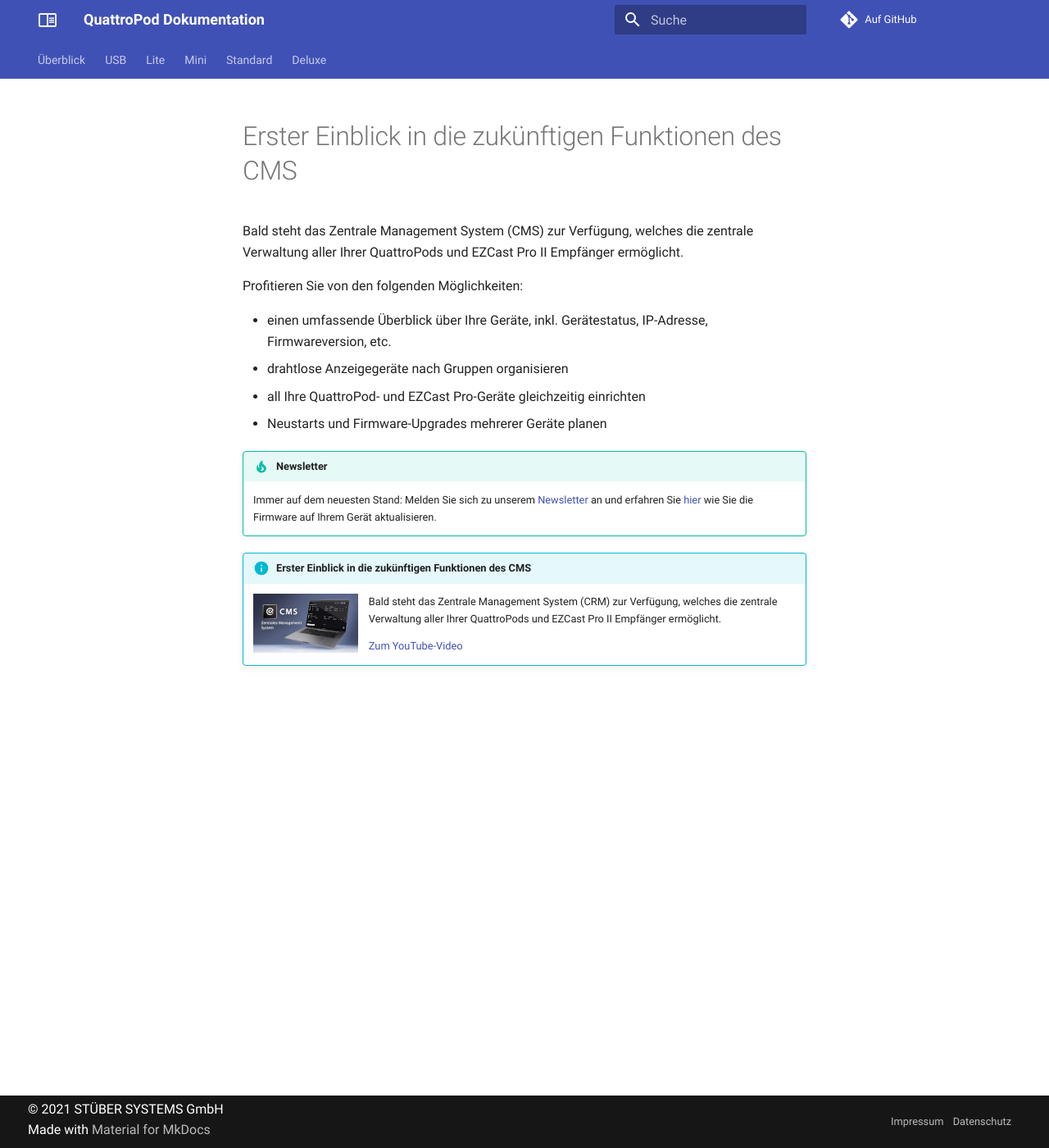
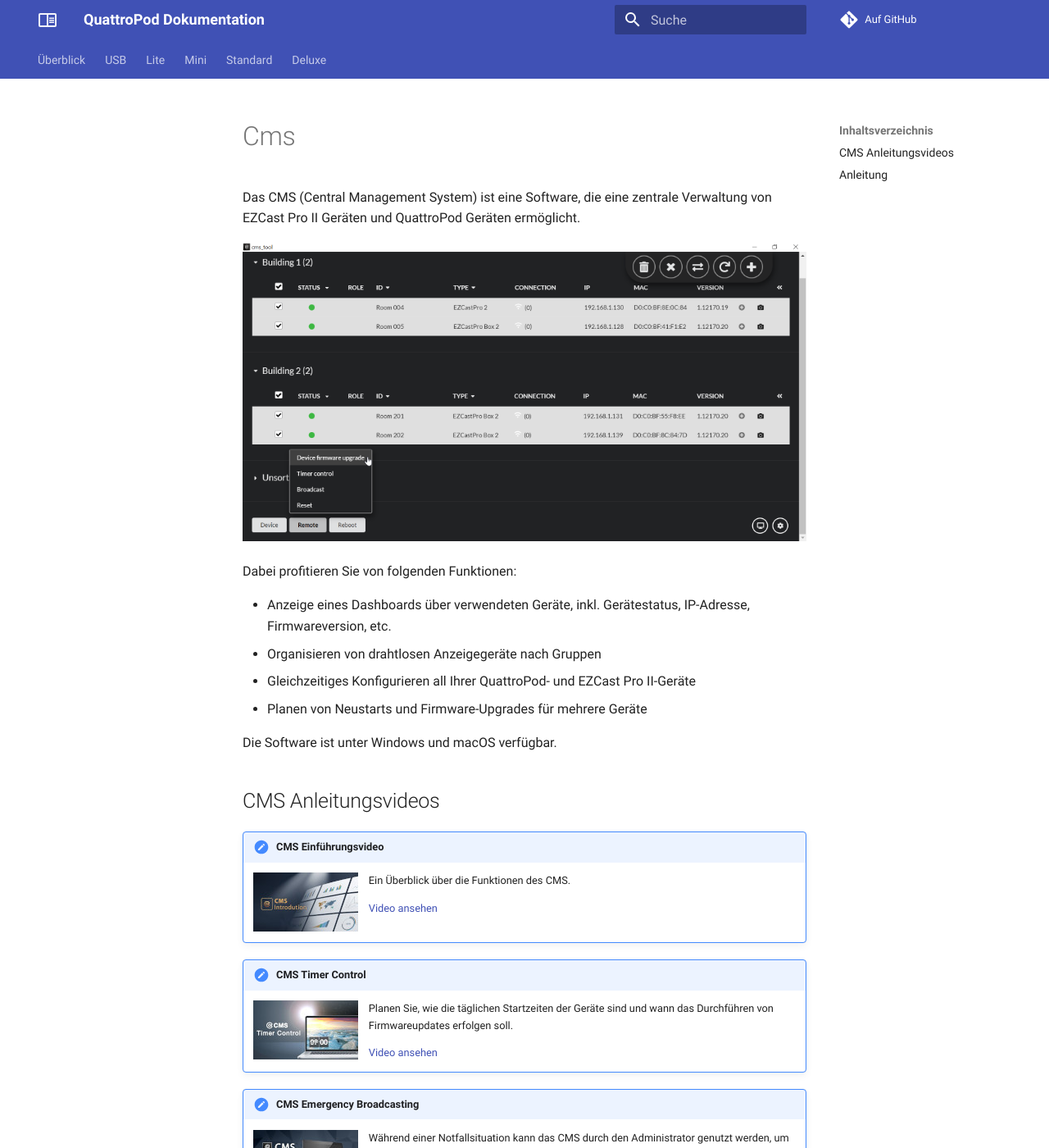
Before and after one commit to stuebersystems/doc.quattropod.de, an MkDocs documentation site: the page built from docs/m1/cms.md, in a window 1280 px wide and 1400 px high. Shown: the whole window at 82% size. Built offline with MkDocs 1.6.1 and Material for MkDocs 9.7.7, drawn with Linux system fonts in a browser that asks for light colours; comment, search, counter and statistics services are not loaded; some of the changed text lies outside the part shown.

Commit message:
CMS page

```diff
--- a/docs/m1/cms.md
+++ b/docs/m1/cms.md
@@ -1,25 +1,53 @@
-# Erster Einblick in die zukünftigen Funktionen des CMS
+Das CMS (Central Management System) ist eine Software, die eine zentrale Verwaltung von EZCast Pro II Geräten und QuattroPod Geräten ermöglicht.
 
-Bald steht das Zentrale Management System (CMS) zur Verfügung, welches die zentrale Verwaltung aller Ihrer QuattroPods und EZCast Pro II Empfänger ermöglicht.
+![](/assets/img/screenshot-cms-windows-01.png)
 
-Profitieren Sie von den folgenden Möglichkeiten:
+Dabei profitieren Sie von folgenden Funktionen:
 
- * einen umfassende Überblick über Ihre Geräte, inkl. Gerätestatus, IP-Adresse, Firmwareversion, etc.
- * drahtlose Anzeigegeräte nach Gruppen organisieren
- * all Ihre QuattroPod- und EZCast Pro-Geräte gleichzeitig einrichten
- * Neustarts und Firmware-Upgrades mehrerer Geräte planen
+* Anzeige eines Dashboards über verwendeten Geräte, inkl. Gerätestatus, IP-Adresse, Firmwareversion, etc.
+* Organisieren von drahtlosen Anzeigegeräte nach Gruppen
+* Gleichzeitiges Konfigurieren all Ihrer QuattroPod- und EZCast Pro II-Geräte
+* Planen von Neustarts und Firmware-Upgrades für mehrere Geräte
 
-!!! tip "Newsletter"
+Die Software ist unter Windows und macOS verfügbar.
 
-    Immer auf dem neuesten Stand: Melden Sie sich zu unserem [Newsletter](https://www.stueber.de/newsletter.php) an und erfahren Sie [hier](firmware-upgrade.md) wie Sie die Firmware auf Ihrem Gerät aktualisieren.
+## CMS Anleitungsvideos
 
-!!! info "Erster Einblick in die zukünftigen Funktionen des CMS"
+!!! hint "CMS Einführungsvideo"
 
-    [![QuattroPod Einführungsvideo][1]{: align=left }][2]
+    [![CMS Einführungsvideo][1]{: align=left }][2]
 
-	Bald steht das Zentrale Management System (CRM) zur Verfügung, welches die zentrale Verwaltung aller Ihrer QuattroPods und EZCast Pro II Empfänger ermöglicht.
+	Ein Überblick über die Funktionen des CMS.
 
-	[Zum YouTube-Video][2]
+	[Video ansehen][2]
 
-  [1]: /assets/img/thumbnail.video.cms.png
-  [2]: https://youtu.be/Gr1HSE8Keso
+  [1]: /assets/img/video.introduction.jpg
+  [2]: https://assets.stueber.de/videos/cms.ezcastpro.introduction.de.mp4
+
+!!! hint "CMS Timer Control"
+
+    [![CMS Timer Control][3]{: align=left }][4]
+
+	Planen Sie, wie die täglichen Startzeiten der Geräte sind und wann das Durchführen von Firmwareupdates erfolgen soll.
+
+	[Video ansehen][4]
+
+  [3]: /assets/img/video.timercontrol.jpg
+  [4]: https://assets.stueber.de/videos/cms.ezcastpro.timercontrol.de.mp4
+
+!!! hint "CMS Emergency Broadcasting"
+
+    [![CMS Emergency Broadcasting][5]{: align=left }][6]
+
+	Während einer Notfallsituation kann das CMS durch den Administrator genutzt werden, um die aktuellen Bildschirmübertragungen zu unterbrechen und stattdessen Evakuierungsinformation anzuzeigen.
+
+	[Video ansehen][6]
+
+  [5]: /assets/img/video.emergencybroadcasting.jpg
+  [6]: https://assets.stueber.de/videos/cms.quattropod.emergencybroadcasting.de.mp4
+
+## Anleitung
+
+Bitte beachten: Als Distributor der CMS-Produktschlüssel in Deutschland stellen wir eine Installationsanleitung in deutscher Sprache zur Verfügung, die wir Ihnen zusammen mit dem Produktschlüssel zusenden. Eine umfassende Anleitung zur Verwendung der CMS-Software finden Sie unter [https://ezcast-pro.com](https://ezcast-pro.com/download/) in englischer Sprache:
+
+![](/assets/img/CMS-userguide.png)
```
Also changed, not shown: docs/deluxe/cms.md (+43 -15 lines), docs/lite/cms.md (+43 -15 lines), docs/mini/cms.md (+43 -15 lines), docs/standard/cms.md (+43 -15 lines), docs/usb/cms.md (+43 -15 lines), docs/assets/img/CMS-userguide.png (added), docs/assets/img/screenshot-cms-windows-01.png (added), docs/assets/img/screenshot-cms-windows-02.png (added), docs/assets/img/video.emergencybroadcasting.jpg (added), docs/assets/img/video.introduction.jpg (added), docs/assets/img/video.timercontrol.jpg (added).
